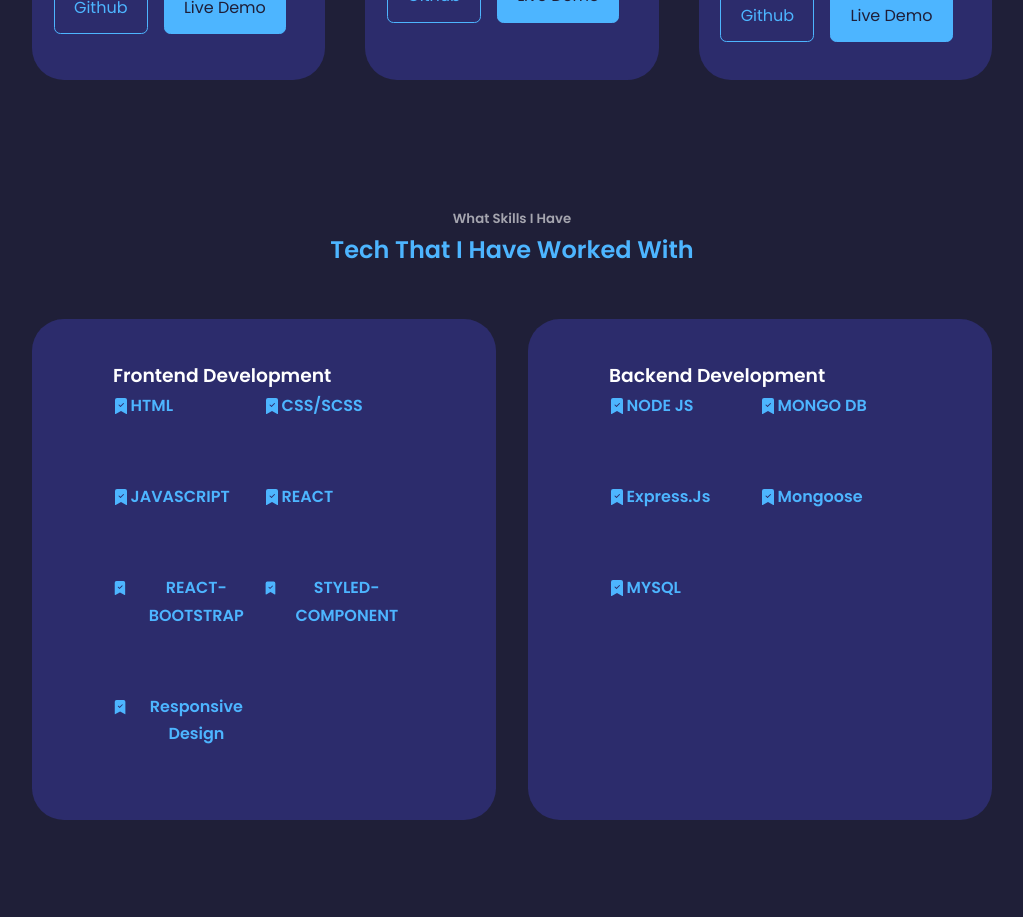
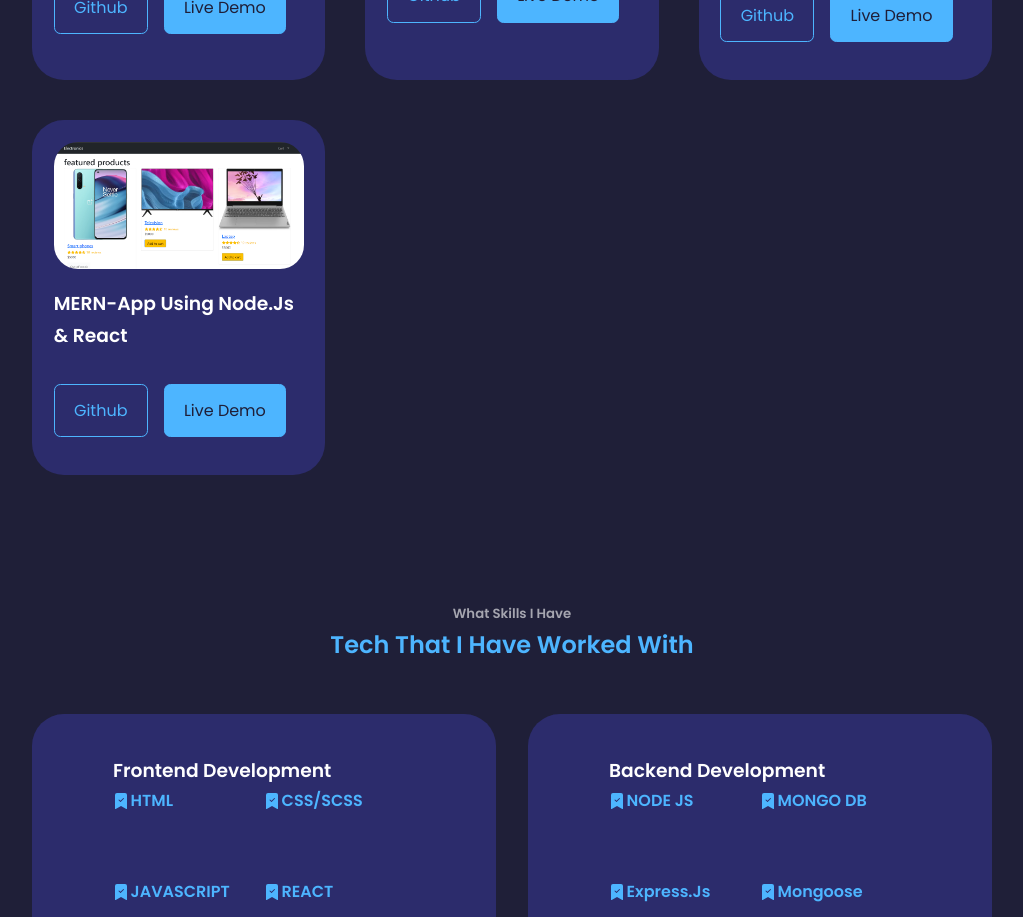
Before and after one commit to AlexTeklu/Alex-Portfolio, a React (Create React App) app: page / in a window 1280 px wide. Shown: the part 2260-3177 px from the top of the page, without its empty margins (128-1151 px from the left). Built offline with nearby package versions, Linux system fonts and the light colour scheme; a web font is replaced by a local one.

Commit message:
project added

```diff
--- a/src/components/Portfolio/Portfolio.jsx
+++ b/src/components/Portfolio/Portfolio.jsx
@@ -1,5 +1,5 @@
 import React from 'react';
-// import Pic from '../../Assets/proj1.jpg';
+import Pic from '../../Assets/Pic.png';
 import Pic1 from '../.././Assets/image.png';
 import Pic2 from '../.././Assets/image1.png';
 import Pic3 from '../.././Assets/image2.png';
@@ -28,13 +28,13 @@ const portfolioData = [
 		github: 'https://github.com/AlexTeklu/IASS-Quiz-Project',
 		demo: 'https://trivia-quizer.netlify.app/',
 	},
-	// {
-	//   id: 4,
-	//   image: Pic,
-	//   title: 'radio app using Sverige Radio API',
-	//   github: 'https://github.com',
-	//   demo: 'https://plantsub.netlify.app/'
-	// },
+	{
+		id: 4,
+		image: Pic,
+		title: 'MERN-App using Node.js & React',
+		github: 'https://github.com/AlexTeklu/mern-shop',
+		demo: 'https://mern-shop-electro.herokuapp.com/',
+	},
 	// {
 	//   id: 5,
 	//   image: Pic,
```
Also changed, not shown: src/Assets/Pic.png (added).
